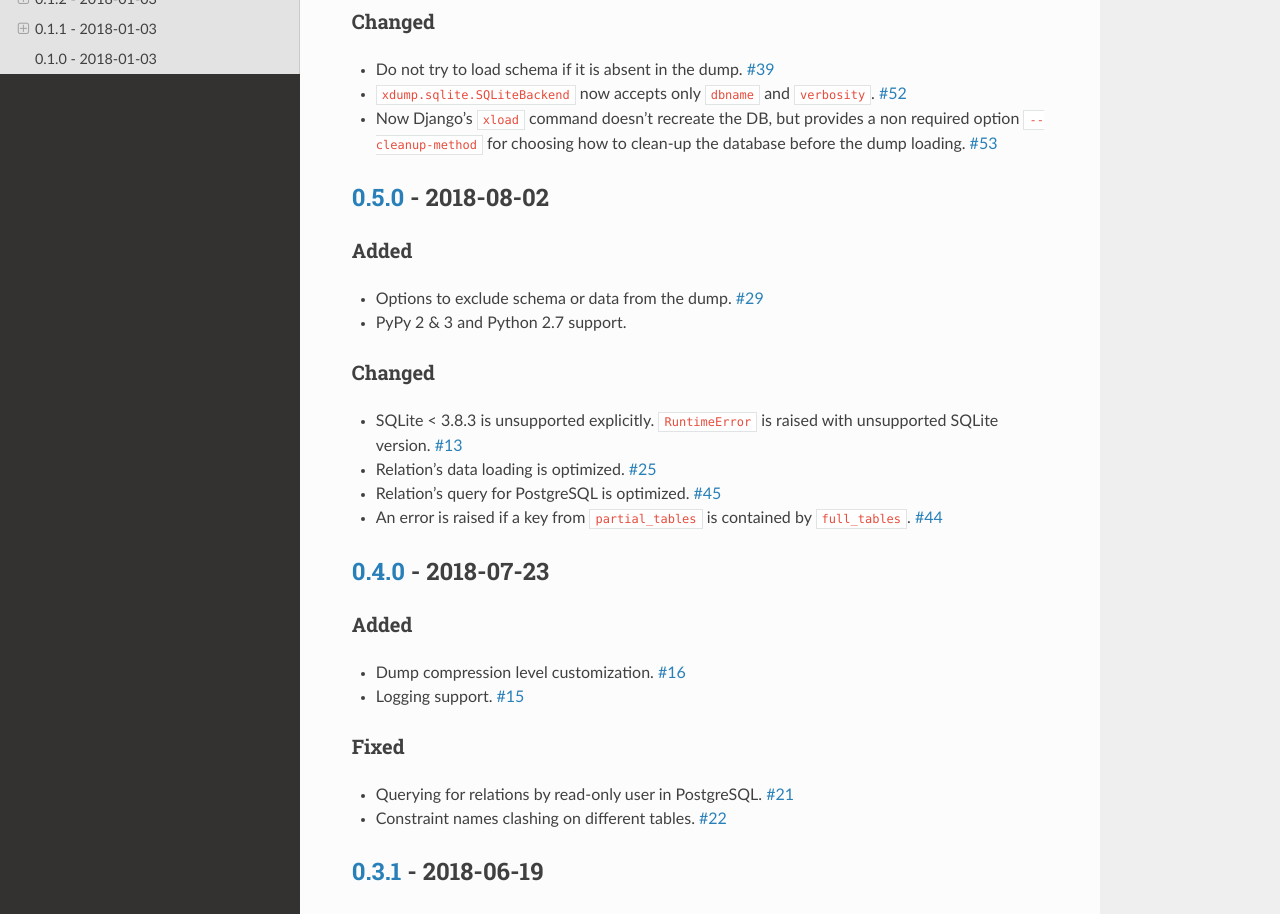
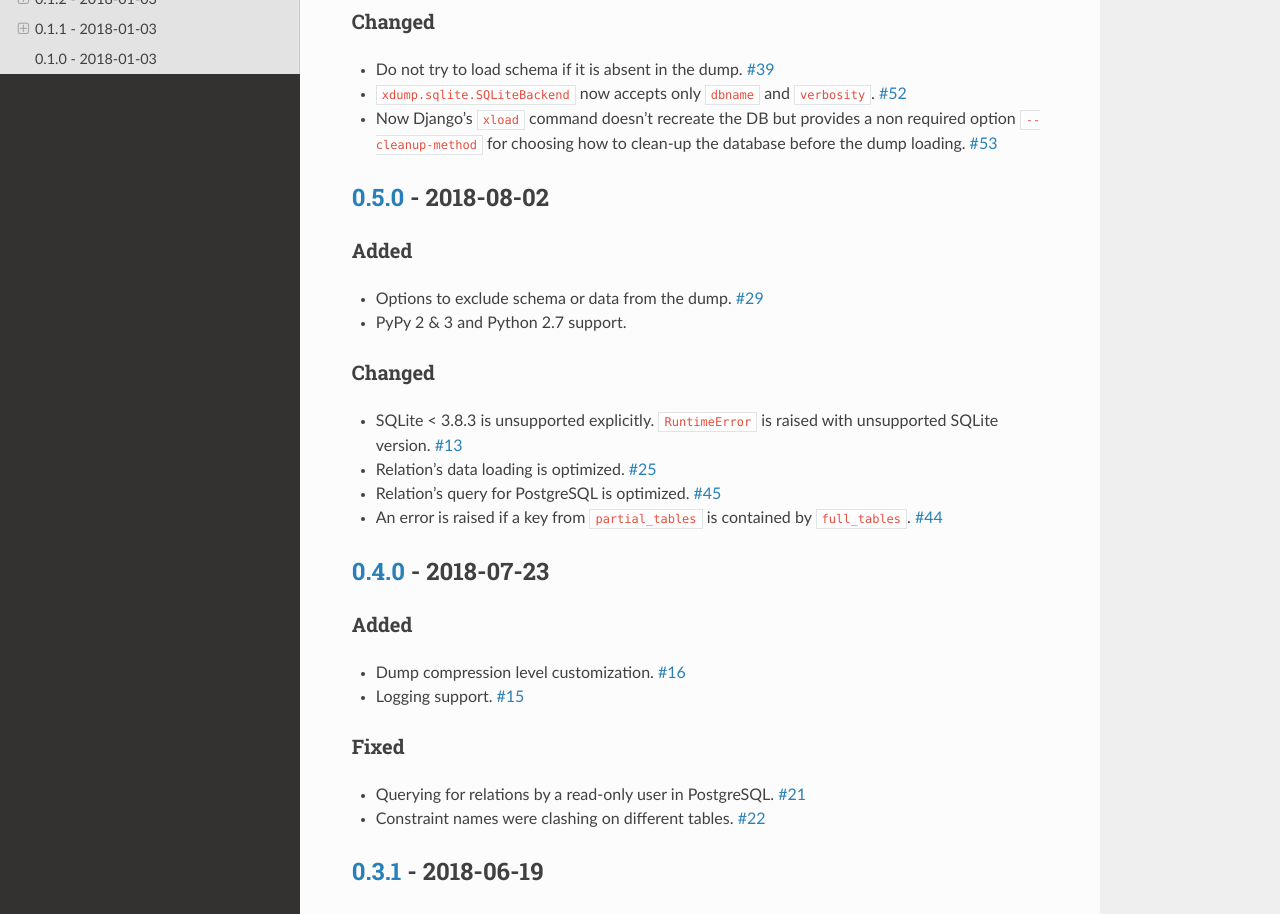
Before and after one commit to Stranger6667/xdump, a Sphinx documentation site: the page built from docs/changelog.rst, in a window 1280 px wide and 1400 px high. Shown: the part 355-1269 px from the top of the window. Built offline with Sphinx 7.4.7 and the Read the Docs theme 2.0.0, drawn with Linux system fonts in a browser that asks for light colours.

Commit message:
Minor grammar fixes

```diff
--- a/docs/changelog.rst
+++ b/docs/changelog.rst
@@ -17,7 +17,7 @@ Changed
 
 - Do not try to load schema if it is absent in the dump. `#39`_
 - ``xdump.sqlite.SQLiteBackend`` now accepts only ``dbname`` and ``verbosity``. `#52`_
-- Now Django's ``xload`` command doesn't recreate the DB, but provides a non required option ``--cleanup-method`` for
+- Now Django's ``xload`` command doesn't recreate the DB but provides a non required option ``--cleanup-method`` for
   choosing how to clean-up the database before the dump loading. `#53`_
 
 `0.5.0`_ - 2018-08-02
@@ -49,8 +49,8 @@ Added
 Fixed
 ~~~~~
 
-- Querying for relations by read-only user in PostgreSQL. `#21`_
-- Constraint names clashing on different tables. `#22`_
+- Querying for relations by a read-only user in PostgreSQL. `#21`_
+- Constraint names were clashing on different tables. `#22`_
 
 `0.3.1`_ - 2018-06-19
 ---------------------
```
